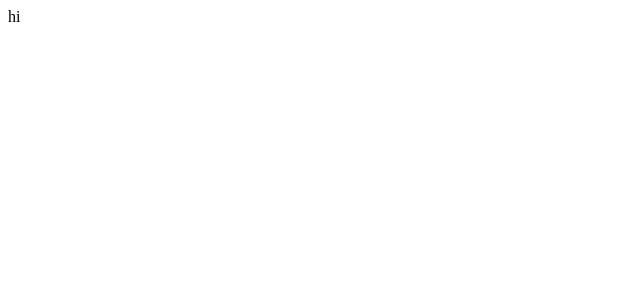
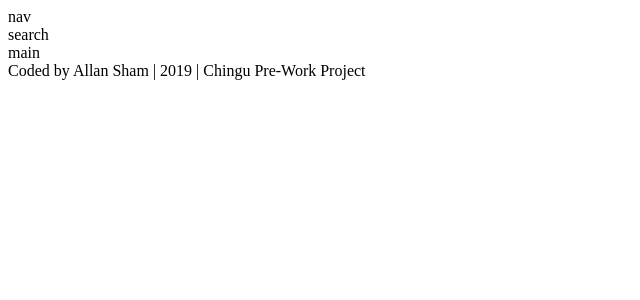
Before and after one commit to shammy8/googlefontsclone, a React (Create React App) app: page / in a window 1280 px wide. Shown: the top 300 px of the page, without its empty margins (0-640 px from the left). Built offline with nearby package versions, Linux system fonts and the light colour scheme.

Commit message:
Create template for the 4 main components

```diff
--- a/src/App.js
+++ b/src/App.js
@@ -1,9 +1,16 @@
-import React from 'react';
+import React from "react";
+import Navbar from "./Navbar.js";
+import Searchbar from "./Searchbar.js";
+import Main from "./Main.js";
+import Footer from "./Footer.js";
 
 function App() {
   return (
-    <div className="App">
-      hi
+    <div>
+      <Navbar />
+      <Searchbar />
+      <Main />
+      <Footer />
     </div>
   );
 }
--- /dev/null
+++ b/src/Footer.js
@@ -0,0 +1,7 @@
+import React from "react";
+
+function Footer() {
+  return <footer>Coded by Allan Sham | 2019 | Chingu Pre-Work Project</footer>;
+}
+
+export default Footer;
--- /dev/null
+++ b/src/Main.js
@@ -0,0 +1,7 @@
+import React from "react";
+
+function Main() {
+  return <div>main</div>;
+}
+
+export default Main;
--- /dev/null
+++ b/src/Navbar.js
@@ -0,0 +1,7 @@
+import React from "react";
+
+function Navbar() {
+  return <div>nav</div>;
+}
+
+export default Navbar;
--- /dev/null
+++ b/src/Searchbar.js
@@ -0,0 +1,7 @@
+import React from "react";
+
+function Searchbar() {
+  return <div>search</div>;
+}
+
+export default Searchbar;
```
